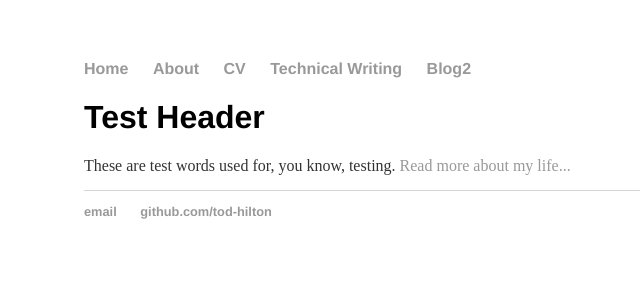
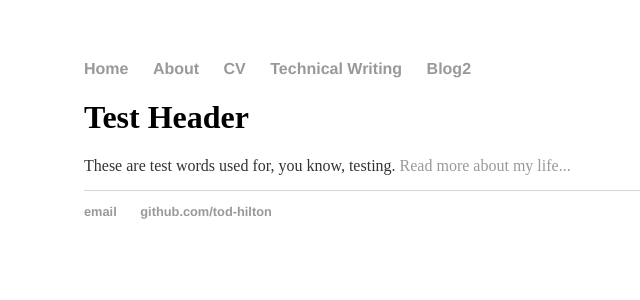
Before and after one commit to HiltonTod/testing, a Jekyll site: the page built from index.html, in a window 1280 px wide. Shown: the top 300 px of the page, without its empty margins (108-748 px from the left). Built offline with Jekyll 4.4.1, drawn with Linux system fonts in a browser that asks for light colours.

Commit message:
Update main.css

```diff
--- a/css/main.css
+++ b/css/main.css
@@ -21,13 +21,12 @@ a:hover {
 }
 h1 {
     font-size: 2em;
-    font-family:'Helvetica', 'Arial', 'Sans-Serif';
+/*    font-family:'Helvetica', 'Arial', 'Sans-Serif'; */
 }
 p {
     font-size: 1.em;
     line-height: 1em;
     color: #333;
-    font-family: 'Papyrus';
 }
 footer {
     border-top: 1px solid #d5d5d5;
```
